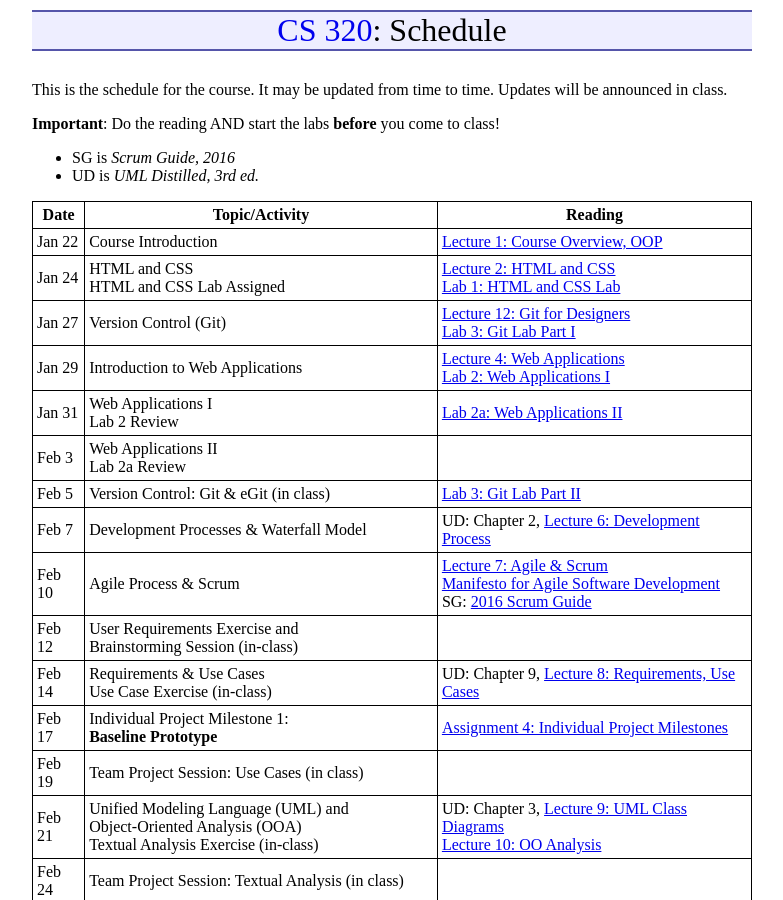
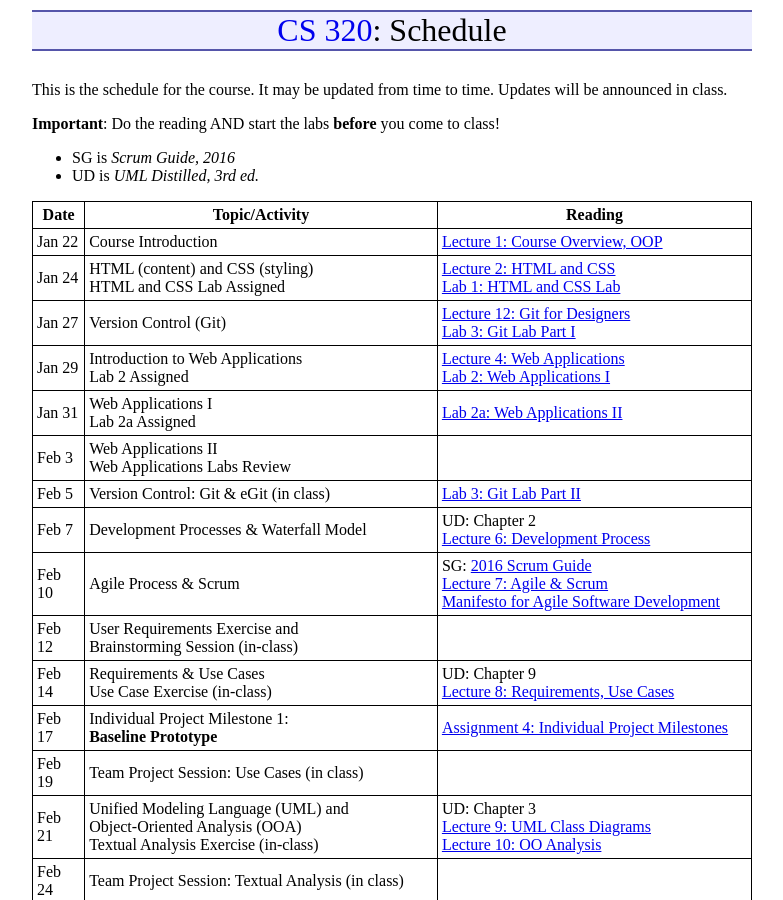
Before and after one commit to ycpcs/cs320-spring2020, a Jekyll site: the page built from schedule.md, in a window 1280 px wide and 900 px high. Shown: the whole window, without its empty margins (248-1031 px from the left). Built offline with Jekyll 4.4.1, drawn with Linux system fonts in a browser that asks for light colours.

Commit message:
yet more edits

```diff
--- a/schedule.md
+++ b/schedule.md
@@ -13,19 +13,19 @@ This is the schedule for the course.  It may be updated from time to time.  Upda
 Date   | Topic/Activity | Reading
 ------ | -------------- | -------
 Jan 22 | Course Introduction | [Lecture 1: Course Overview, OOP](lectures/lecture01.html)
-Jan 24 | HTML and CSS<br> HTML and CSS Lab Assigned | [Lecture 2: HTML and CSS](lectures/lecture02.html)<br> [Lab 1: HTML and CSS Lab](./labs/lab01.html)
+Jan 24 | HTML (content) and CSS (styling) <br> HTML and CSS Lab Assigned | [Lecture 2: HTML and CSS](lectures/lecture02.html)<br> [Lab 1: HTML and CSS Lab](./labs/lab01.html)
 Jan 27 | Version Control (Git) | [Lecture 12: Git for Designers](https://web.archive.org/web/20150301060509/http://hoth.entp.com/output/git_for_designers.html)<br>  [Lab 3: Git Lab Part I](./labs/lab03.html)
-Jan 29 | Introduction to Web Applications | [Lecture 4: Web Applications](lectures/lecture04.html) <br>  [Lab 2: Web Applications I](./labs/lab02.html)
-Jan 31 | Web Applications I <br> Lab 2 Review | [Lab 2a: Web Applications II](./labs/lab02a.html)
-Feb 3  | Web Applications II <br> Lab 2a Review |
+Jan 29 | Introduction to Web Applications <br> Lab 2 Assigned | [Lecture 4: Web Applications](lectures/lecture04.html) <br>  [Lab 2: Web Applications I](./labs/lab02.html)
+Jan 31 | Web Applications I <br> Lab 2a Assigned | [Lab 2a: Web Applications II](./labs/lab02a.html)
+Feb 3  | Web Applications II <br> Web Applications Labs Review |
 Feb 5  | Version Control: Git & eGit (in class) | [Lab 3: Git Lab Part II](./labs/lab03.html)
-Feb 7  | Development Processes & Waterfall Model | UD: Chapter 2, [Lecture 6: Development Process](lectures/lecture06.html)
-Feb 10 | Agile Process & Scrum | [Lecture 7: Agile & Scrum](lectures/lecture07.html)<br>[Manifesto for Agile Software Development](http://www.agilemanifesto.org/)<br> SG: [2016 Scrum Guide](lectures/lecture07/2016_Scrum_Guide_US.pdf)
+Feb 7  | Development Processes & Waterfall Model | UD: Chapter 2 <br> [Lecture 6: Development Process](lectures/lecture06.html)
+Feb 10 | Agile Process & Scrum |  SG: [2016 Scrum Guide](lectures/lecture07/2016_Scrum_Guide_US.pdf) <br> [Lecture 7: Agile & Scrum](lectures/lecture07.html) <br> [Manifesto for Agile Software Development](http://www.agilemanifesto.org/)
 Feb 12  | User Requirements Exercise and <br> Brainstorming Session (in-class) |
-Feb 14 | Requirements & Use Cases<br>Use Case Exercise (in-class) | UD: Chapter 9, [Lecture 8: Requirements, Use Cases](lectures/lecture08.html)
+Feb 14 | Requirements & Use Cases<br>Use Case Exercise (in-class) | UD: Chapter 9 <br> [Lecture 8: Requirements, Use Cases](lectures/lecture08.html)
 Feb 17 | Individual Project Milestone 1:<br> **Baseline Prototype** | [Assignment 4: Individual Project Milestones](assign/assign04.html)
 Feb 19 | Team Project Session: Use Cases (in class) |
-Feb 21 | Unified Modeling Language (UML) and <br> Object-Oriented Analysis (OOA)<br>Textual Analysis Exercise (in-class) | UD: Chapter 3, [Lecture 9: UML Class Diagrams](lectures/lecture09.html)<br> [Lecture 10: OO Analysis](lectures/lecture10.html)
+Feb 21 | Unified Modeling Language (UML) and <br> Object-Oriented Analysis (OOA)<br>Textual Analysis Exercise (in-class) | UD: Chapter 3 <br> [Lecture 9: UML Class Diagrams](lectures/lecture09.html) <br> [Lecture 10: OO Analysis](lectures/lecture10.html)
 Feb 24 | Team Project Session: Textual Analysis (in class) |
 Feb 26 | Team Project Session: Project Analysis Model - UML (in class)
 Feb 28 | Object-Oriented Design (OOD) | [Lecture 11: OO Design, OCP, LSP](lectures/lecture11.html)<br> [Design Principles and Design Patterns](lectures/lecture11/Principles_and_Patterns.pdf), Robert Martin, pages 1-12
```
